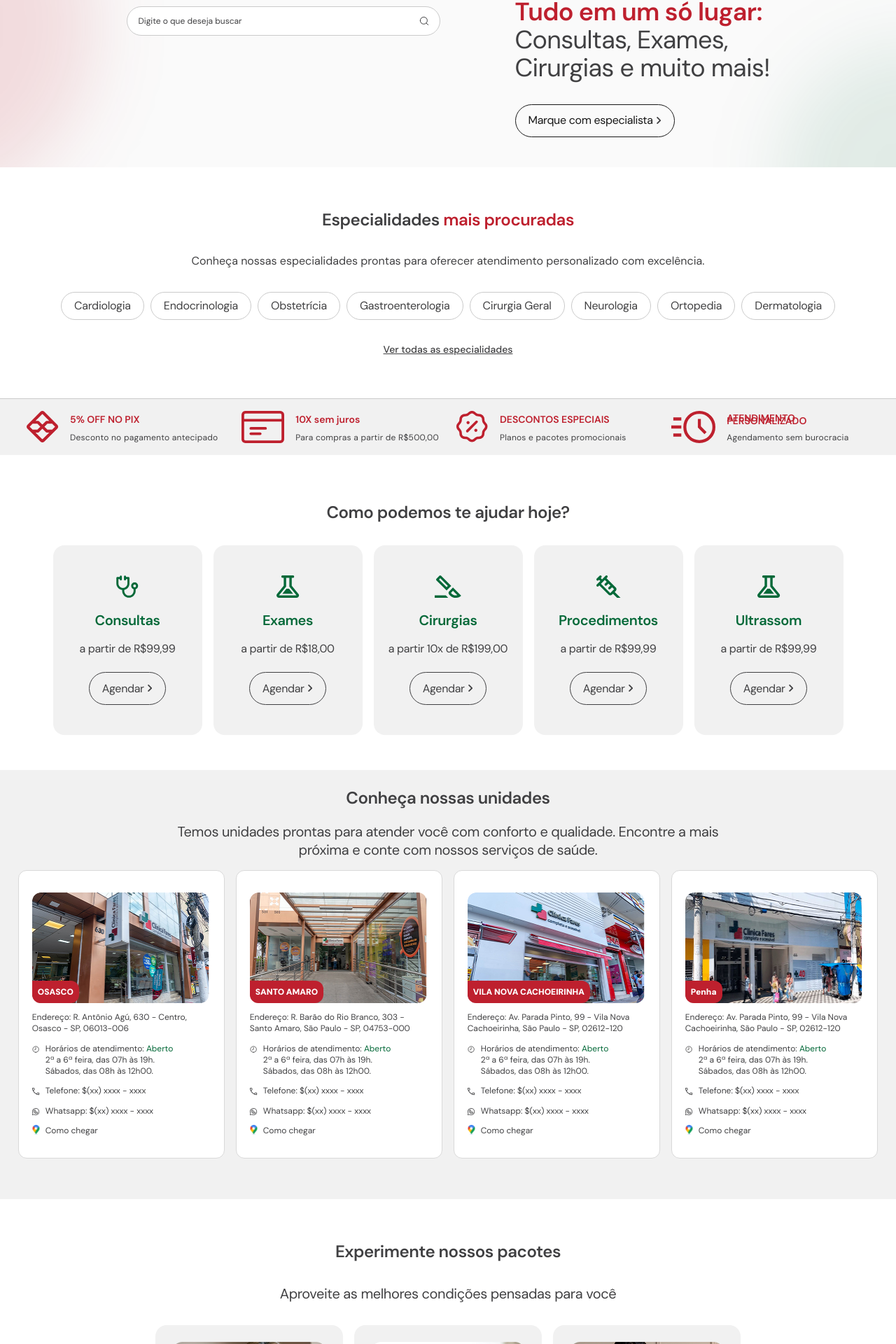
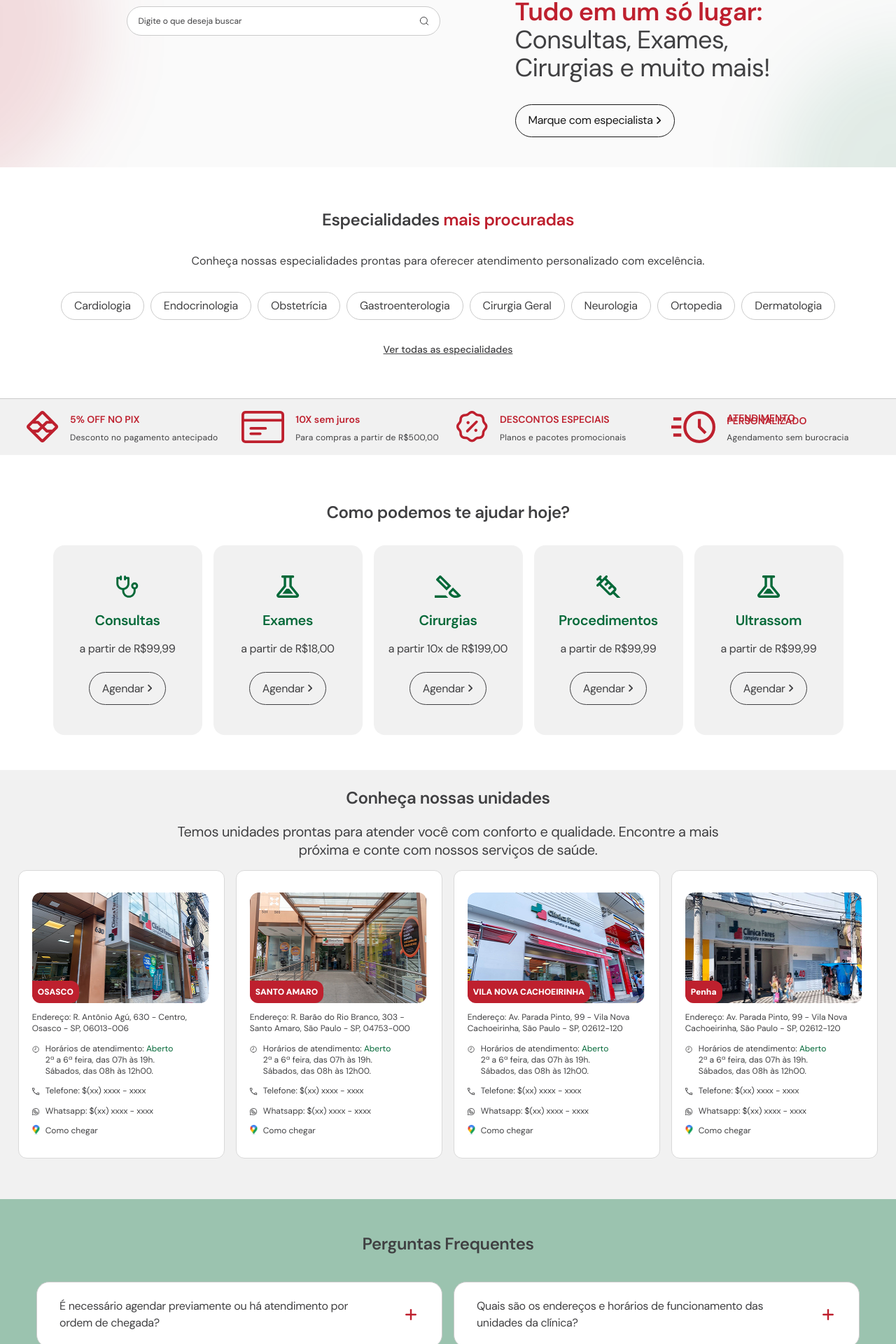
Before and after one commit to EduardoBalbinot/teste-tecnico-wiccom, a Next.js app: page / in a window 1280 px wide. Shown: the part 213-2133 px from the top of the page at 70% size. Built offline with nearby package versions, Linux system fonts and the light colour scheme.

Commit message:
style: hover effect in buttons

```diff
--- a/app/page.tsx
+++ b/app/page.tsx
@@ -17,6 +17,7 @@ export default function Home() {
       <PaymentFeatures />
       <Services />
       <Units />
+      <FAQ />
       <Packs />
       <Footer />
     </>
--- a/components/Question.tsx
+++ b/components/Question.tsx
@@ -13,7 +13,7 @@ export default function Question({ question, answer }: IQuestion) {
   const [height, setHeight] = useState('0px')
 
   function handleClick() {
-    setShowAnswer(prev => !prev)
+    setShowAnswer(!showAnswer)
   }
 
   useEffect(() => {
--- a/components/sections/FAQ.tsx
+++ b/components/sections/FAQ.tsx
@@ -1,10 +1,25 @@
-import Question, { IQuestion } from "@/components/Question";
+import Question from "../Question";
 
-interface Props {
-  questions: IQuestion[];
-}
+export default function FAQ() {
+  const questions = [
+        {
+          question: "É necessário agendar previamente ou há atendimento por ordem de chegada?",
+          answer: "Lorem Ipsum is simply dummy text of the printing and typesetting industry."
+        },
+        {
+          question: "Quais são os endereços e horários de funcionamento das unidades da clínica?",
+          answer: "Lorem Ipsum is simply dummy text of the printing and typesetting industry."
+        },
+        {
+          question: "Quais formas de pagamento são aceitas? A clínica atende convênios?",
+          answer: "Lorem Ipsum is simply dummy text of the printing and typesetting industry."
+        },
+        {
+          question: "A clínica realiza cirurgias? Quais procedimentos estão disponíveis?",
+          answer: "Lorem Ipsum is simply dummy text of the printing and typesetting industry."
+        },
+      ];
 
-export default function FAQ({ questions }: Props) {
   return <section className="py-[52px] bg-[#05693966] text-[#404042]">
     <h2 className="text-2xl font-semibold tracking-[-0.48px] leading-none text-center mb-[42px]">Perguntas Frequentes</h2>
     <div className="max-w-7xl mx-auto flex gap-4 flex-wrap justify-center">
--- a/components/sections/Footer.tsx
+++ b/components/sections/Footer.tsx
@@ -12,9 +12,18 @@ export default function Footer() {
           <SocialLinks />
           <p className="text-sm font-bold tracking-[-0.28px] mt-10">Descubra os benefícios do Cartão Saúde de Todos</p>
           <button
-            className="color-[#404042] rounded-full border-[1.111px] border-[rgba(64, 64, 66, 0.70)] py-[17px] px-[17px] mt-4 cursor-pointer tracking-[-0.32px] flex gap-[5.55px] items-center leading-0">
+            className="hover:text-white hover:bg-[#404042] transition-colors rounded-full border-[1.111px] border-[rgba(64, 64, 66, 0.70)] py-[17px] px-[17px] mt-4 cursor-pointer tracking-[-0.32px] flex gap-[5.55px] items-center leading-0">
             Cartão Saúde de Todos
-            <img src="/images/UI/arrowright.svg" alt="Ícone de seta para direita" />
+            <svg width="7" height="11" viewBox="0 0 7 11" className="fill-current" xmlns="http://www.w3.org/2000/svg">
+              <g clipPath="url(#clip0_13029_24)">
+                <path d="M3.96846 5.05066L0.451142 1.53335C0.285797 1.368 0.203126 1.15757 0.203126 0.902034C0.203126 0.646503 0.285797 0.436065 0.451142 0.270721C0.616486 0.105377 0.826921 0.0227051 1.08245 0.0227051C1.33799 0.0227051 1.54842 0.105377 1.71377 0.270721L5.8624 4.41935C6.04277 4.59973 6.13296 4.81017 6.13296 5.05066C6.13296 5.29116 6.04277 5.5016 5.8624 5.68198L1.71377 9.83061C1.54842 9.99597 1.33799 10.0787 1.08245 10.0787C0.826921 10.0787 0.616485 9.99597 0.451141 9.83061C0.285797 9.66524 0.203125 9.45485 0.203125 9.19929C0.203125 8.94374 0.285797 8.73335 0.451141 8.56798L3.96846 5.05066Z" />
+              </g>
+              <defs>
+                <clipPath id="clip0_13029_24">
+                  <rect width="6.49351" height="10.101" fill="white" />
+                </clipPath>
+              </defs>
+            </svg>
           </button>
         </div>
         <FooterLinks />
--- a/components/sections/Hero.tsx
+++ b/components/sections/Hero.tsx
@@ -21,9 +21,18 @@ export default function Hero() {
           </h1>
 
           <button
-            className="color-[#404042] rounded-full border-[1.111px] border-[rgba(64, 64, 66, 0.70)] py-[17px] px-[18.06px] mt-8 cursor-pointer tracking-[-0.32px] flex gap-[5.55px] items-center leading-0">
+            className="hover:text-white hover:bg-[#404042] transition-colors rounded-full border-[1.111px] border-[rgba(64, 64, 66, 0.70)] py-[17px] px-[18.06px] mt-8 cursor-pointer tracking-[-0.32px] flex gap-[5.55px] items-center leading-0">
             Marque com especialista
-            <img src="/images/UI/arrowright.svg" alt="Ícone de seta para direita" />
+            <svg width="7" height="11" viewBox="0 0 7 11" className="fill-current" xmlns="http://www.w3.org/2000/svg">
+              <g clip-path="url(#clip0_13029_24)">
+                <path d="M3.96846 5.05066L0.451142 1.53335C0.285797 1.368 0.203126 1.15757 0.203126 0.902034C0.203126 0.646503 0.285797 0.436065 0.451142 0.270721C0.616486 0.105377 0.826921 0.0227051 1.08245 0.0227051C1.33799 0.0227051 1.54842 0.105377 1.71377 0.270721L5.8624 4.41935C6.04277 4.59973 6.13296 4.81017 6.13296 5.05066C6.13296 5.29116 6.04277 5.5016 5.8624 5.68198L1.71377 9.83061C1.54842 9.99597 1.33799 10.0787 1.08245 10.0787C0.826921 10.0787 0.616485 9.99597 0.451141 9.83061C0.285797 9.66524 0.203125 9.45485 0.203125 9.19929C0.203125 8.94374 0.285797 8.73335 0.451141 8.56798L3.96846 5.05066Z" />
+              </g>
+              <defs>
+                <clipPath id="clip0_13029_24">
+                  <rect width="6.49351" height="10.101" fill="white" />
+                </clipPath>
+              </defs>
+            </svg>
           </button>
         </div>
       </div>
--- a/components/sections/Services.tsx
+++ b/components/sections/Services.tsx
@@ -15,9 +15,18 @@ export default function Services() {
         <h3 className="text-xl text-[#056939] leading-[80%] font-semibold tracking-[-0.4px]">{service.title}</h3>
         <p className="leading-[112.5%] tracking-[-0.32px]">{service.description}</p>
         <button
-          className="color-[#404042] rounded-full border-[1.111px] border-[rgba(64, 64, 66, 0.70)] py-[17px] px-[18.06px] cursor-pointer tracking-[-0.32px] flex gap-[5.55px] items-center leading-0">
+          className="hover:text-white hover:bg-[#404042] transition-colors rounded-full border-[1.111px] border-[rgba(64, 64, 66, 0.70)] py-[17px] px-[18.06px] cursor-pointer tracking-[-0.32px] flex gap-[5.55px] items-center leading-0">
           Agendar
-          <img src="/images/UI/arrowright.svg" alt="Ícone de seta para direita" />
+          <svg width="7" height="11" viewBox="0 0 7 11" className="fill-current" xmlns="http://www.w3.org/2000/svg">
+              <g clip-path="url(#clip0_13029_24)">
+                <path d="M3.96846 5.05066L0.451142 1.53335C0.285797 1.368 0.203126 1.15757 0.203126 0.902034C0.203126 0.646503 0.285797 0.436065 0.451142 0.270721C0.616486 0.105377 0.826921 0.0227051 1.08245 0.0227051C1.33799 0.0227051 1.54842 0.105377 1.71377 0.270721L5.8624 4.41935C6.04277 4.59973 6.13296 4.81017 6.13296 5.05066C6.13296 5.29116 6.04277 5.5016 5.8624 5.68198L1.71377 9.83061C1.54842 9.99597 1.33799 10.0787 1.08245 10.0787C0.826921 10.0787 0.616485 9.99597 0.451141 9.83061C0.285797 9.66524 0.203125 9.45485 0.203125 9.19929C0.203125 8.94374 0.285797 8.73335 0.451141 8.56798L3.96846 5.05066Z" />
+              </g>
+              <defs>
+                <clipPath id="clip0_13029_24">
+                  <rect width="6.49351" height="10.101" fill="white" />
+                </clipPath>
+              </defs>
+            </svg>
         </button>
       </div>))}
     </div>
```
Also changed, not shown: public/images/UI/arrowright.svg.
